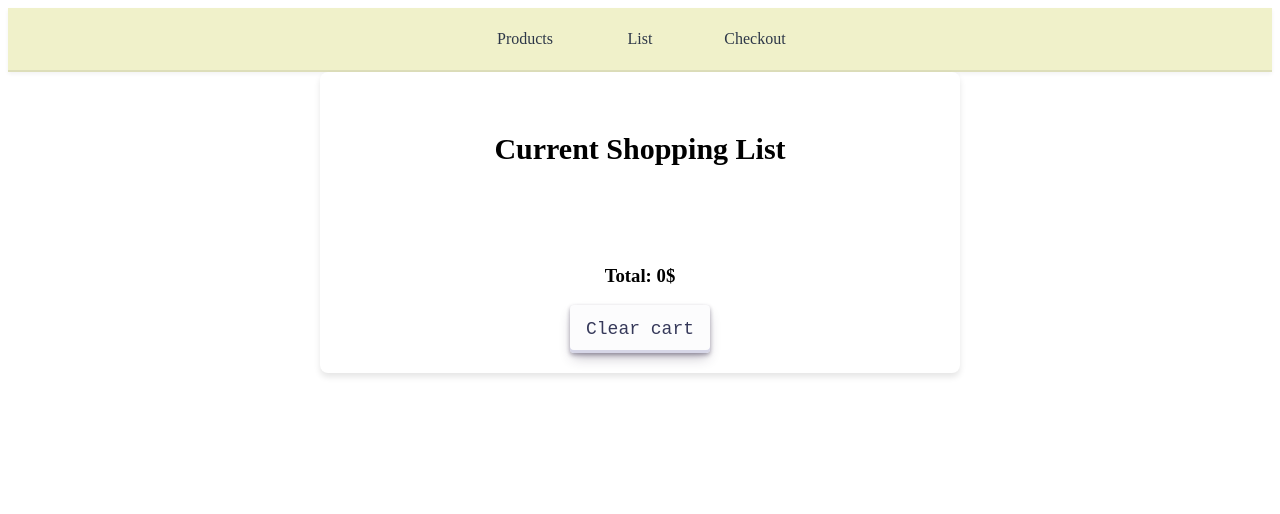
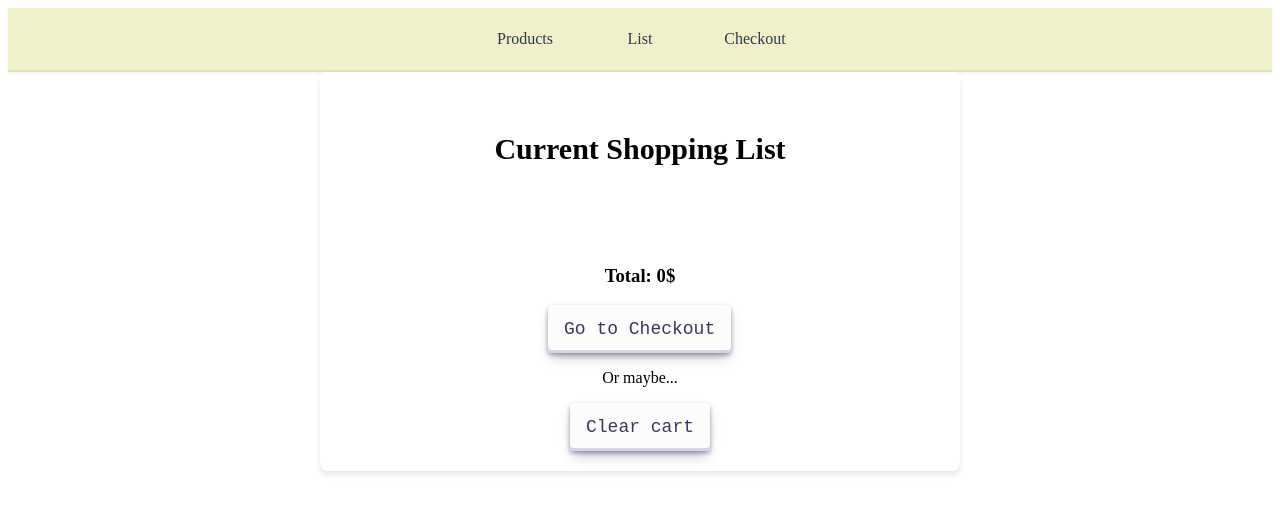
Before and after one commit to Rof-git/Testing-React, a React (Vite) app: page /list in a window 1280 px wide. Shown: the top 514 px of the page. Built offline with nearby package versions, Linux system fonts and the light colour scheme.

Commit message:
Added Go To Checkout button

```diff
--- a/src/components/ProductList.jsx
+++ b/src/components/ProductList.jsx
@@ -1,4 +1,5 @@
 import { useState } from 'react';
+import { useNavigate } from 'react-router-dom';
 import './ProductListCSS.css';
 
 export function ProductList({ cart, total, clearCart }) {
@@ -12,6 +13,12 @@ export function ProductList({ cart, total, clearCart }) {
         setIsClearing(false);
     }, 600);
   }
+
+  const navigate = useNavigate();
+
+  const goToCheckout = () => {
+    navigate('/checkout');
+  };
 
   return (
     <div class='mainDiv'>
@@ -28,6 +35,8 @@ export function ProductList({ cart, total, clearCart }) {
         ))}
       </ul>
       <h3>Total: {total}$</h3>
+      <button onClick={goToCheckout} className="nav-button"> Go to Checkout </button>
+      <p>Or maybe...</p>
       <button onClick={handleClear}>Clear cart</button>
     </div>
   );
```
